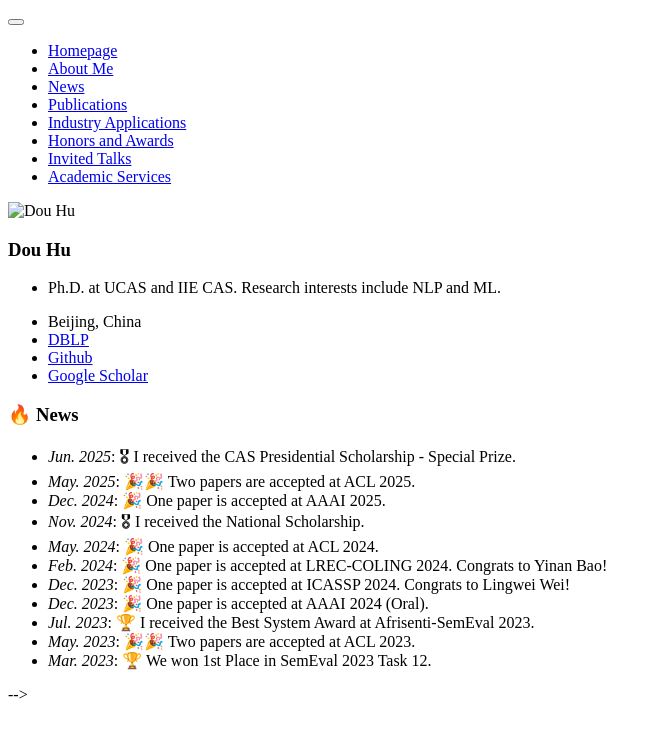
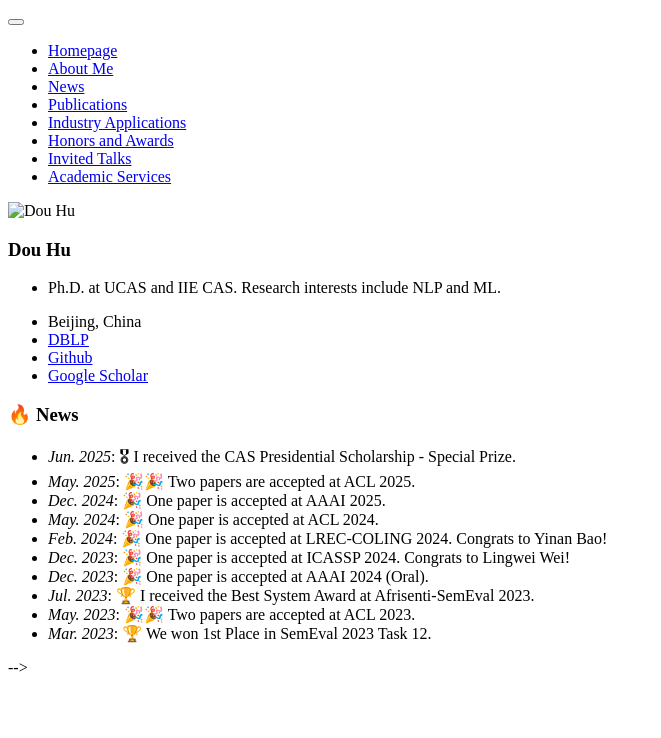
Before and after one commit to hudou95/hudou95.github.io, a Jekyll site: the page built from _pages/includes/news.md, in a window 1280 px wide. Shown: the top 738 px of the page, without its empty margins (0-661 px from the left). Built offline with Jekyll 4.4.1, drawn with Linux system fonts in a browser that asks for light colours; our own code applies the rules of GitHub Pages for plain Markdown files; comment, search, counter and statistics services are not loaded.

Commit message:
update page

```diff
--- a/_pages/includes/news.md
+++ b/_pages/includes/news.md
@@ -3,7 +3,6 @@
 - *Jun. 2025*: 🎖 I received the CAS Presidential Scholarship - Special Prize.
 - *May. 2025*: 🎉🎉 Two papers are accepted at ACL 2025.
 - *Dec. 2024*: 🎉 One paper is accepted at AAAI 2025.
-- *Nov. 2024*: 🎖 I received the National Scholarship.
 - *May. 2024*: 🎉 One paper is accepted at ACL 2024.
 - *Feb. 2024*: 🎉 One paper is accepted at LREC-COLING 2024. Congrats to Yinan Bao!
 - *Dec. 2023*: 🎉 One paper is accepted at ICASSP 2024. Congrats to Lingwei Wei!
```
